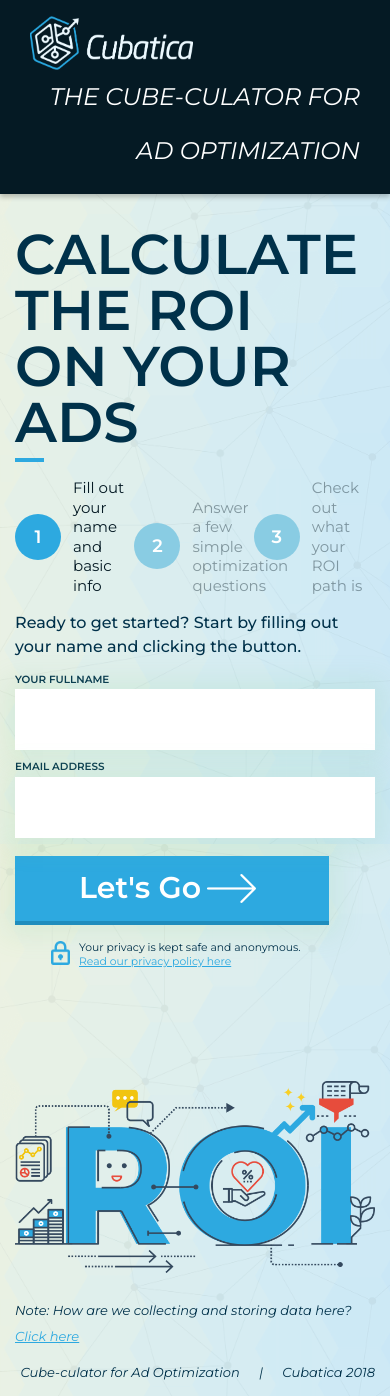
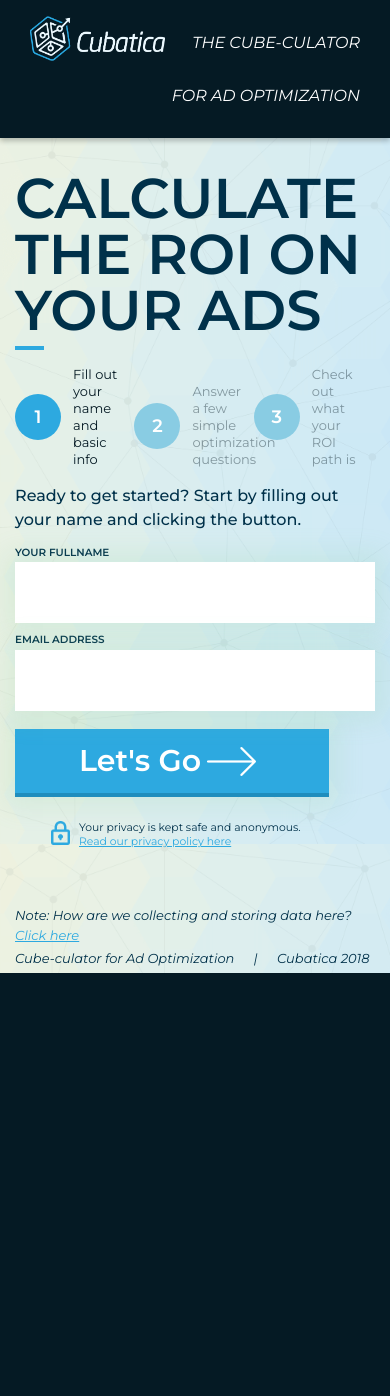
Before and after one commit to aldwingalapon/roicalculator, a PHP site: page /cube-culator.php in a window 390 px wide. After the commit the page ends 973 px from the top, so only its background shows below. Run offline with PHP 8.4, Linux system fonts and the light colour scheme.

Commit message:
Mobile Design implementation 105609242018

```diff
--- a/cube-culator.php
+++ b/cube-culator.php
@@ -36,10 +36,8 @@
 	<header id="main-header">
 		<div class="container-fluid">
 			<div class="row-fluid">
-				<div class="col-md-4">
+				<div class="col-md-12 header-title"">
 					<a href="http://cubatica.com/" title="Cubatica" class="header-logo" target="_blank"><img class="main-logo lazyload" src="images/header-logo@3x.png" alt="Cubatica" title="Cubatica" /></a>
-				</div>
-				<div class="col-md-8 header-title">
 					<span class="title">The Cube-culator for Ad Optimization</span>
 				</div>
 				<div class="clearfix"></div>
@@ -55,7 +53,7 @@
 					<div class="container">
 						<div class="row">
 							<div class="col-md-8">
-								<h1 class="main-title"><span>Calculate The ROI</span><span>On Your Ads</span></h1>
+								<h1 class="main-title"><span>Calculate The ROI </span><span>On Your Ads</span></h1>
 								<ul class="numberedlist">
 									<li class="active">Fill out your name and basic info</li>
 									<li>Answer a few simple optimization questions</li>
@@ -78,7 +76,7 @@
 						<div class="row">
 							<div class="col-md-8">
 								<a class="previous btn-previous"></a>
-								<h2 class="section-title"><span>Use this Calculator to find out</span> <span>how high your ROI can go</span></h2>
+								<h2 class="section-title"><span>Use this Calculator to find out </span> <span>how high your ROI can go</span></h2>
 								<div class="form-row"><div class="form-column column-half"><label for="cpa">What's your cost per acquisition? <span class="info" data-toggle="tooltip" data-placement="top" title="Cost per acquisition (CPA), also known as cost per action, pay per acquisition (PPA) and cost per conversion, is an online advertising pricing model where the advertiser pays for a specified acquisition - for example a sale, click, or form submit."></span></label><div class="input-group"><span class="input-group-addon">$</span><input data-number-to-fixed="2" data-number-stepfactor="100" step="0.01" class="currency" type="number" ng-model="roicpa" id="cpa" name="cpa" /></div><div class="field_error"><div class="error_message_content">Please answer this question...</div></div></div><div class="form-column column-half column-last"><label for="aveordervalue">Put your average order value here <span class="info" data-toggle="tooltip" data-placement="top" title="Average Order Value (AOV) is an ecommerce metric that measures the average total of every order placed with a merchant over a defined period of time."></span></label><div class="input-group"><span class="input-group-addon">$</span><input data-number-to-fixed="2" data-number-stepfactor="100" step="0.01" class="currency" type="number" ng-model="roiaveordervalue" id="aveordervalue" name="aveordervalue" /></div><div class="field_error"><div class="error_message_content">Please answer this question...</div></div></div></div>
 								<div class="form-row"><div class="form-column column-half"><label for="monthlysales">Your monthly sales <span class="info" data-toggle="tooltip" data-placement="top" title="How much you make in gross sales per month (An average is fine)"></span></label><div class="input-group"><span class="input-group-addon">$</span><input data-number-to-fixed="2" data-number-stepfactor="100" step="0.01" class="currency" type="number" ng-model="roimonthlysales" id="monthlysales" name="monthlysales" /></div><div class="field_error"><div class="error_message_content">Please answer this question...</div></div></div><div class="form-column column-half column-last"><label for="monthlyadspend">Monthly ad spend <span class="info" data-toggle="tooltip" data-placement="top" title="How much you spend each month on your media buying."></span></label><div class="input-group"><span class="input-group-addon">$</span><input data-number-to-fixed="2" data-number-stepfactor="100" step="0.01" class="currency" type="number" ng-model="roimonthlyadspend" id="monthlyadspend" name="monthlyadspend" /></div><div class="field_error"><div class="error_message_content">Please answer this question...</div></div></div></div>
 								<div class="form-row"><div class="form-column"><input type="button" name="btncurrentdata" class="next btn btn-right" id="btncurrentdata" value="Next" title="Next" /></div><div class="error_message">Hey! We cant proceed to the next phase. Answer all the question first before getting your ROI calculation...</div></div>
--- a/layout.css
+++ b/layout.css
@@ -0,0 +1,120 @@
+@media only screen and (max-width:7680px){
+	header#main-header a.header-logo{max-width: 163px;}
+	header#main-header span.title{font-size:1.5rem; line-height: 3.375rem;}
+
+	.main-title span{display:block;}
+	form#cube-culator .section-title{margin-bottom:1rem;}
+	form#cube-culator .section-title span{display:block;}
+	form#cube-culator .row .form-row .form-column{margin-right: 1rem;}
+	form#cube-culator .input-group{display: inline-block;}
+	.column-half input.text, .column-half input.email, .column-half input.currency{max-width: 360px;}
+	fieldset#contactdetail .input-group.invalid + .field_error, fieldset#currentdata .input-group.invalid + .field_error{max-width: 360px;}
+	form#cube-culator ul.numberedlist li{font-size: 0.9375rem;}
+	fieldset input[type=button],fieldset input[type=submit]{display:inline-block;margin-bottom:0.5rem;}
+
+	fieldset#optionitem .field_error .error_message_outer{left: 1rem; top: 100%; transform: translateY(-50%);}
+	fieldset#optionitem .field_error .error_message_outer .error_message_content{width:200px;}
+	fieldset#optionitem .field_error .error_message_outer .error_message_content:after{right: 100%; top: 50%; border: solid transparent; content: " "; height: 0; width: 0; position: absolute; pointer-events: none; border-color: transparent; border-right-color: #E74C3C; border-width: 4px; margin-top: -4px;}
+
+	footer p.copyright{text-align:right;}
+}
+
+@media only screen and (max-width:1920px){
+}
+
+@media only screen and (max-width:1768px){
+}
+
+@media only screen and (max-width:1680px){
+}
+
+@media only screen and (max-width:1600px){
+}
+
+@media only screen and (max-width:1440px){
+}
+
+@media only screen and (max-width:1366px){
+}
+
+@media only screen and (max-width:1280px){
+}
+
+@media only screen and (max-width:1200px){
+	header#main-header a.header-logo{max-width: 150px;}
+	header#main-header span.title{font-size:1.25rem; line-height: 3.35rem;}
+}
+
+@media only screen and (max-width:1024px){
+}
+
+@media only screen and (max-width:1023px){
+	form#cube-culator img.roiimg{display:none;}
+	form#cube-culator .row .form-row .form-column{width:100%;margin-right: 0;}
+	form#cube-culator .row .form-row:last-child .form-column{width:50%;}
+	form#cube-culator .input-group{display: block; width:100%;}
+	.column-half input.text, .column-half input.email, .column-half input.currency{max-width: 100%; width:100%;}
+	fieldset#contactdetail .input-group.invalid + .field_error, fieldset#currentdata .input-group.invalid + .field_error{max-width: 100%; width:100%;}
+	form#cube-culator .section-title{margin-bottom:2rem;}
+	form#cube-culator ul.numberedlist li{font-size: 0.8125rem;}
+
+	fieldset#optionitem .option-item.invalid .field_error{margin-left:-1rem;}
+	fieldset#optionitem .field_error .error_message_outer{left: 100%; top: -175%; transform: translate(-50%,0);}
+	fieldset#optionitem .field_error .error_message_outer .error_message_content:after{right: 50%; top: 110%; border: solid transparent; content: " "; height: 0; width: 0; position: absolute; pointer-events: none; border-color: transparent; border-right-color: #E74C3C; border-width: 7px; margin-top: -4px; transform: rotate(270deg);}
+
+	.main-content.optimization #group_container .group-title button.btn{margin-right:0 !important;margin-bottom:1rem;}
+	.main-content.optimization #group_container .group-info #testimonial{width: 70%; margin: 2rem auto 1rem;}
+	.main-content.optimization #group_container .group-title span.description a.btn.btn-optimize{margin-right:0 !important;margin-bottom:1rem;}
+
+	footer{margin-bottom:1rem;}
+	footer p.copyright{text-align:left;}
+}
+
+@media only screen and (max-width:970px){
+	header#main-header a.header-logo{max-width: 135px;}
+	header#main-header span.title{font-size:1rem; line-height: 3.325rem;}
+}
+
+@media only screen and (max-width:870px){
+}
+
+@media only screen and (max-width:800px){
+}
+
+@media only screen and (max-width:768px){
+}
+
+@media only screen and (max-width:767px){
+	.main-title span{display:inline;}
+	form#cube-culator .section-title span{display:inline;}
+}
+
+@media only screen and (max-width:640px){
+}
+
+@media only screen and (max-width:603px){
+}
+
+@media only screen and (max-width:600px){
+}
+
+@media only screen and (max-width:533px){
+}
+
+@media only screen and (max-width:532px){
+}
+
+@media only screen and (max-width:414px){
+}
+
+@media only screen and (max-width:375px){
+}
+
+@media only screen and (max-width:360px){
+}
+
+@media only screen and (max-width:320px){
+}
+
+@media only screen and (max-width:240px){
+}
--- a/optimization.php
+++ b/optimization.php
@@ -43,10 +43,8 @@
 	<header id="main-header">
 		<div class="container-fluid">
 			<div class="row-fluid">
-				<div class="col-md-4">
+				<div class="col-md-12 header-title"">
 					<a href="http://cubatica.com/" title="Cubatica" class="header-logo" target="_blank"><img class="main-logo lazyload" src="images/header-logo@3x.png" alt="Cubatica" title="Cubatica" /></a>
-				</div>
-				<div class="col-md-8 header-title">
 					<span class="title">The Cube-culator for Ad Optimization</span>
 				</div>
 				<div class="clearfix"></div>
--- a/style.css
+++ b/style.css
@@ -60,17 +60,17 @@ table tr:nth-child(even){}
 /* Header */
 /*----------------------------------------------*/
 header#main-header{display: block; width: 100%; position: relative; background-color: #051A24; color: #FFF; margin: 0; padding: 1rem 0; box-shadow: 0px 3px 5px 0px rgba(0, 0, 0, 0.24); -webkit-box-shadow: 0px 3px 5px 0px rgba(0, 0, 0, 0.24); -moz-box-shadow: 0px 3px 5px 0px rgba(0, 0, 0, 0.24); -o-box-shadow: 0px 3px 5px 0px rgba(0, 0, 0, 0.24);}
-header#main-header a.header-logo{display: inline-block; max-width: 163px; height: auto;}
+header#main-header a.header-logo{display: inline-block; height: auto; float: left;}
 header#main-header .header-title{text-align:right;}
-header#main-header span.title{font-family: Montserrat; font-weight: 400; font-style: italic; font-size: 1.5rem; text-transform: uppercase; line-height: 3.375rem;}
+header#main-header span.title{font-family: Montserrat; font-weight: 400; font-style: italic; text-transform: uppercase;}
 
 /*----------------------------------------------*/
 /* Main Content */
 /*----------------------------------------------*/
 .main-content{min-height: calc(100vh - 180px);position: relative; margin:0 0 1.5rem;padding:0;}
 .main-title{position:relative; font-size:3rem; text-transform:uppercase; margin-top:2rem; margin-bottom: 1.5rem; padding-bottom: 0.75rem;}
-.main-title span{display:block;font-weight:600;}
-.main-title:after,.section-title:after{content: ""; position: absolute; bottom: 0; display: inline-block; height: 4px; width: 5%; background-color: #2DA9E0;}
+.main-title span{font-weight:600;}
+.main-title:after,.section-title:after{content: ""; position: absolute; left:0;bottom: 0; display: inline-block; height: 4px; width: 5%; background-color: #2DA9E0;}
 .main-content.result{}
 .main-content.result .content{display:table;height: 100%;width:100%;table-layout: fixed;}
 .main-content.result .content .sidebar{position:relative;display:table-cell;background-color:#1979A3;width:22% !important;height:100%;}
@@ -216,11 +216,11 @@ form#cube-culator fieldset:not(:first-of-type) {display: none;}
 form#cube-culator img.roiimg{padding-top:5rem;}
 form#cube-culator .main-title{font-size:3.5rem;margin-top:0; margin-bottom:1rem;}
 form#cube-culator .main-title:after{width:8%;}
-form#cube-culator .section-title{position:relative;font-size:2.25rem;line-height:1.1;font-weight:700;text-transform:none;margin-bottom:1rem;padding-bottom: 0.75rem;}
-form#cube-culator .section-title span{display:block;}
+form#cube-culator .section-title{position:relative;font-size:2.25rem;line-height:1.1;font-weight:700;text-transform:none;padding-bottom: 0.75rem;}
+form#cube-culator .section-title span{}
 form#cube-culator .section-title:after{width:10%;}
 form#cube-culator ul.numberedlist{display: block; width: 100%; list-style: none; margin-bottom: 1rem;counter-reset:steps;}
-form#cube-culator ul.numberedlist li{display: inline-block; position: relative; width: 31%; margin-right: 1%; padding-left: 58px; font-size: 0.9375rem;     line-height: 1.3; color:rgba(5,26,36,0.4); counter-increment:steps;}
+form#cube-culator ul.numberedlist li{display: inline-block; position: relative; width: 31%; margin-right: 1%; padding-left: 58px; line-height: 1.3; color:rgba(5,26,36,0.4); counter-increment:steps;}
 form#cube-culator ul.numberedlist li.active{color:#051A24;}
 form#cube-culator ul.numberedlist li:before{content: counter(steps); position: absolute; left: 0; display: inline-block; vertical-align: middle; width: 46px; height: 46px; margin: auto; text-align: center; vertical-align: middle; color: #FFF; background-color: #89CCE3; top: 0; bottom: 0; font-size: 1.125rem; font-weight:600; line-height: 46px; border-radius: 100%;}
 form#cube-culator ul.numberedlist li.active:before{background-color: #2DA9E0;}
@@ -228,7 +228,7 @@ form#cube-culator p{font-size:0.8125rem;line-height:1.5;margin-bottom:1rem;}
 form#cube-culator p.lastp{font-size:1rem;margin-bottom:1rem;}
 form#cube-culator p strong{font-weight:500;}
 form#cube-culator .row .form-row{margin: 0.4rem 0;}
-form#cube-culator .row .form-row .form-column{display: inline-block; vertical-align: top; margin-right: 1rem;}
+form#cube-culator .row .form-row .form-column{display: inline-block; vertical-align: top;}
 form#cube-culator .row .form-row:last-child .form-column{vertical-align: middle;}
 form#cube-culator .row .form-row .form-column.column-half{}
 form#cube-culator .row .form-row .form-column.column-half.column-last{margin-right:0;}
@@ -238,7 +238,7 @@ fieldset#contactdetail .input-group.invalid input, fieldset#currentdata .input-g
 input:active, input:focus{background-color:#FFF !important;color: #051A24;}
 input.text, input.email{font-family: Montserrat; font-size: 1.875rem; line-height:1; font-weight: 500; border: none; vertical-align: middle; margin: 0; padding: 0.75rem .5rem 0.75rem 2rem;}
 .input-group{display: inline-block; font-family: Montserrat; vertical-align: middle; margin-bottom: 0.75rem;}
-.column-half input.text, .column-half input.email, .column-half input.currency{max-width: 360px;}
+.column-half input.text, .column-half input.email, .column-half input.currency{}
 fieldset#contactdetail{}
 fieldset#contactdetail .form-row{}
 fieldset input[type=button],fieldset input[type=submit]{background:#2DA9E0 url(images/arrowright@1x.png) 11rem center no-repeat !important; font-size:1.875rem; font-weight:600; color:#FFF !important; border: 0; border-bottom: 4px solid #1F8DBD; margin: 0 2rem 0 0; padding: 0.675rem 9rem 0.675rem 6rem; border-radius: 0; width: auto;}
@@ -253,7 +253,7 @@ fieldset#currentdata{}
 fieldset#currentdata label{font-size:1rem;font-weight:600;text-transform:none;}
 fieldset#currentdata label span.info{cursor:pointer;display:inline-block;vertical-align:bottom;width:16px;height:16px;background:transparent url(images/info@3x.png) center / cover no-repeat;}
 fieldset#contactdetail .field_error, fieldset#currentdata .field_error{position:relative;display:none;}
-fieldset#contactdetail .input-group.invalid + .field_error, fieldset#currentdata .input-group.invalid + .field_error{display:block;max-width: 360px;}
+fieldset#contactdetail .input-group.invalid + .field_error, fieldset#currentdata .input-group.invalid + .field_error{display:block;}
 fieldset#contactdetail .field_error .error_message_content, fieldset#currentdata .field_error .error_message_content{color:#FFF;background-color:#E74C3C;font-family: Montserrat; font-size:0.75rem; font-weight:400; font-style:italic;text-align:left;margin:-0.5rem 0 0.75rem;padding:0.5rem;border-radius:2px -webkit-transition: all .5s ease-in-out; -moz-transition: all .5s ease-in-out; -ms-transition: all .5s ease-in-out; -o-transition: all .5s ease-in-out;}
 fieldset#optionitem{}
 fieldset#optionitem .option-item{}
@@ -261,11 +261,11 @@ fieldset#optionitem .option-item .option-header{font-size: 1.125rem; font-weight
 fieldset#optionitem .option-item .option-header span.info{cursor:pointer;display:inline-block;vertical-align:middle;width:16px;height:16px;background:transparent url(images/info@3x.png) center / cover no-repeat;}
 fieldset#optionitem .field_error{position:relative;display:none;vertical-align:middle;width:16px;height:16px;}
 fieldset#optionitem .option-item.invalid .field_error{display:inline-block;}
-fieldset#optionitem .field_error .error_message_outer{display: block; position: absolute; left: 1rem; top: 100%; transform: translateY(-50%);}
-fieldset#optionitem .field_error .error_message_outer .error_message_content{position: relative; color:#FFF;background-color:#E74C3C;font-family: Montserrat; font-size:0.75rem; font-weight:400; font-style:italic;text-align:left;margin:-0.5rem 0 0.75rem;padding:0.5rem;width: 240px;border-radius:2px; -webkit-transition: all .5s ease-in-out; -moz-transition: all .5s ease-in-out; -ms-transition: all .5s ease-in-out; -o-transition: all .5s ease-in-out;}
-fieldset#optionitem .field_error .error_message_outer .error_message_content:after{right: 100%; top: 50%; border: solid transparent; content: " "; height: 0; width: 0; position: absolute; pointer-events: none; border-color: transparent; border-right-color: #E74C3C; border-width: 4px; margin-top: -4px;}
+fieldset#optionitem .field_error .error_message_outer{display: block; position: absolute;}
+fieldset#optionitem .field_error .error_message_outer .error_message_content{position: relative; color:#FFF;background-color:#E74C3C;font-family: Montserrat; font-size:0.75rem; font-weight:400; font-style:italic;text-align:left;margin:-0.5rem 0 0.75rem;padding:0.5rem;border-radius:2px; -webkit-transition: all .5s ease-in-out; -moz-transition: all .5s ease-in-out; -ms-transition: all .5s ease-in-out; -o-transition: all .5s ease-in-out;}
+fieldset#optionitem .field_error .error_message_outer .error_message_content:after{}
 form#cube-culator input.currency{font-family: Montserrat; font-size:2.5rem; font-weight: 500; border: none; vertical-align: middle; margin: 0; padding: 0.75rem 0.75rem 0.75rem 4rem;}
-form#cube-culator .input-group{display: inline-block; font-family: Montserrat; vertical-align: middle; margin-bottom: 0.75rem;}
+form#cube-culator .input-group{font-family: Montserrat; vertical-align: middle; margin-bottom: 0.75rem;}
 form#cube-culator .input-group-addon{display: inline-block; vertical-align: middle; border-radius: 0; font-size: 2.5rem; font-weight: 500; color: #1488bb; border: none; background-color: transparent; position: absolute; top: 1rem; margin: 0; padding: 0; left: 1.75rem;}
 form#cube-culator input[type=number]::-webkit-inner-spin-button, input[type=number]::-webkit-outer-spin-button {-webkit-appearance: none; margin: 0;}
 form#cube-culator .tooltip-inner{font-family: Montserrat; font-size:0.75rem; font-style:italic;text-align:left;width:400px;padding:0.5rem;border-radius:2px;background-color:#2DA9E0;margin-left:160px !important;}
@@ -284,7 +284,7 @@ form#cube-culator input[type="radio"]:checked + label{color:#2DA9E0;}
 /* Footer */
 /*----------------------------------------------*/
 footer{height:50px;/*position: fixed; width: 100%; left: 0; bottom: 0;*/}
-footer p{font-size:0.8125rem;font-style:italic;	}
+footer p{font-size:0.8125rem;line-height: 1.5;font-style:italic;margin-bottom:0.25rem;}
 footer p.terms{text-align:left;}
-footer p.copyright{text-align:right;}
+footer p.copyright{}
 footer p.copyright span{display: inline-block; padding: 0 1rem;}
```
